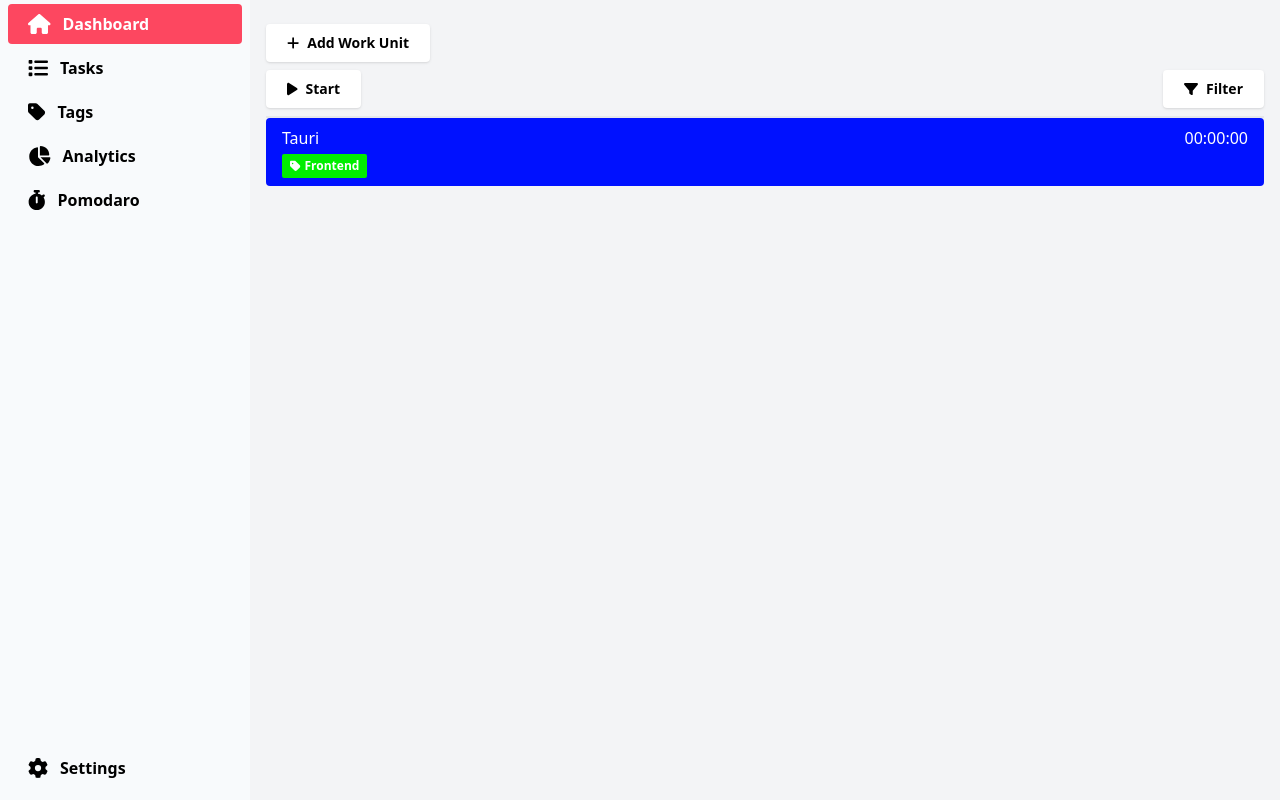
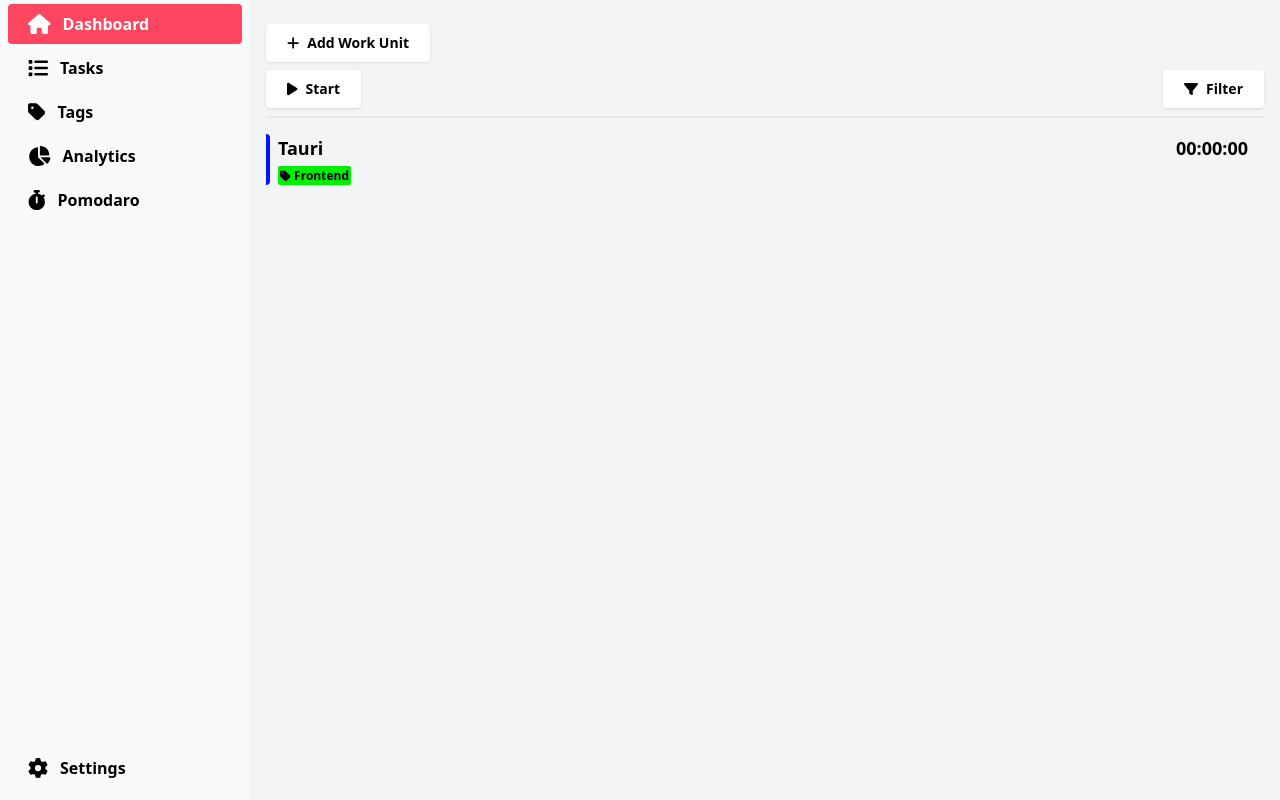
Before and after one commit to AthithianV/chrono-log, a React (Vite) app: page / in a window 1280 px wide. Built offline with nearby package versions, Linux system fonts and the light colour scheme.

Commit message:
feat: enhance WorkUnitForm and TaskDropDown components; integrate selectedUnit for improved task management and update styles for better UI consistency

```diff
--- a/src/App.css
+++ b/src/App.css
@@ -7,6 +7,7 @@
 :root{
   --title-bar-height: 6vh;
   --body-height: 94vh;
+  --primary-color: "#FD4760";
 }
 
 .logo-font {
--- a/src/components/Dashboard/TaskDropDown.tsx
+++ b/src/components/Dashboard/TaskDropDown.tsx
@@ -12,15 +12,22 @@ type PropType = {
       start_time: Date;
       end_time: Date | null;
       duration: number;
-    }>
+    }>,
+  selectedUnitTask: Task|null
 }
 
-const TaskDropDown = ({setValue}:PropType) => {
+const TaskDropDown = ({setValue, selectedUnitTask}:PropType) => {
 
   const {tasks} = useTask();
   const [task, setTask] = useState<Task|null>(null);
   const [dropdown, setDropdown] = useState(false);
   const dropdownRef = useRef<HTMLUListElement|null>(null);
+
+  useEffect(()=>{
+    if(selectedUnitTask){
+      setTask(selectedUnitTask);
+    }
+  }, []);
 
   useEffect(()=>{
 
--- a/src/components/Dashboard/WorkUnitForm.tsx
+++ b/src/components/Dashboard/WorkUnitForm.tsx
@@ -7,7 +7,6 @@ import InputContainer from "../form/InputContainer";
 import WorkUnitFormControls from "./WorkUnitFormControls";
 import TimeElement from "../form/TimeElement";
 import useWorkUnit from "../../store/workUnitStore";
-import { TagIcon } from "../../assets/icons";
 import TaskDropDown from "./TaskDropDown";
 import { error } from "@tauri-apps/plugin-log";
 import { getToday } from "../../utils/dateTime";
@@ -18,12 +17,17 @@ import useTask from "../../store/taskStore";
 
 const WorkUnitForm = () => {
 
-  const {selectedTags, removeTag, addWorkUnit} = useWorkUnit();
+  const {selectedTags, selectedUnit, removeTag, addWorkUnit} = useWorkUnit();
   const {tasks} = useTask();
   const {register, getValues, setValue, handleSubmit, reset, formState: {errors}} = useForm({
     resolver: zodResolver(WorkUnitSchema),
     defaultValues: {
-        date: getToday()
+        description: selectedUnit?selectedUnit.description:null,
+        details: selectedUnit?selectedUnit.details:null,
+        date: selectedUnit?selectedUnit.date:getToday(),
+        start_time: selectedUnit?selectedUnit.start_time:undefined,
+        end_time: selectedUnit?selectedUnit.end_time:null,
+        task: selectedUnit?selectedUnit.task.id:undefined,
     }
   });
 
@@ -65,7 +69,7 @@ const WorkUnitForm = () => {
         </InputContainer>
 
         <InputContainer title={"Task"} error={errors.task?.message}>
-            <TaskDropDown setValue={setValue}/>
+            <TaskDropDown setValue={setValue} selectedUnitTask={selectedUnit?selectedUnit.task:null}/>
         </InputContainer>
 
         <InputContainer title={"Date"} error={errors.date?.message}>
--- a/src/components/Dashboard/WorkUnitItem.tsx
+++ b/src/components/Dashboard/WorkUnitItem.tsx
@@ -1,7 +1,10 @@
+import useWorkUnit from "../../store/workUnitStore"
 import { timeFormat } from "../../utils/dateTime"
 import TagItem from "../Tag/TagItem"
 
 const WorkUnitItem = ({workunit}:{workunit:WorkUnit}) => {
+
+  const {selectUnit} = useWorkUnit();
 
   const unitStyle = {
     backgroundColor: workunit.task.color?workunit.task.color: undefined
@@ -9,9 +12,12 @@ const WorkUnitItem = ({workunit}:{workunit:WorkUnit}) => {
 
 
   return (
-    <div style={unitStyle} className="flex justify-between px-4 py-2 text-white rounded cursor-pointer">
+    <div className="flex justify-between py-2 pe-4 rounded cursor-pointer hover:bg-gray-200" onClick={()=>selectUnit(workunit)}>
+
+        <div className="flex gap-2">
+          <span style={unitStyle} className="px-[2px] rounded-r"></span>
           <div>
-          <h4>{workunit.description}</h4>
+            <h4 className="font-semibold text-lg">{workunit.description}</h4>
             <ul className="mt-1">
               {
                 workunit.tags.map((tag, index)=>(
@@ -20,8 +26,9 @@ const WorkUnitItem = ({workunit}:{workunit:WorkUnit}) => {
               }
             </ul>
           </div>
+        </div>
         <div>
-            <span>{timeFormat(workunit.duration)}</span>
+            <span className="font-semibold text-lg">{timeFormat(workunit.duration)}</span>
         </div>
 
     </div>
--- a/src/components/Tag/TagItem.tsx
+++ b/src/components/Tag/TagItem.tsx
@@ -3,7 +3,7 @@ import { TagIcon } from "../../assets/icons"
 const TagItem = ({name, color}:{name:string, color:string|null}) => {
   return (
     <div
-    className="py-1 px-2 text-xs font-semibold rounded-sm flex-center gap-1 cursor-pointer hover-shadow"
+    className="p-[0.1rem] text-xs font-semibold rounded-sm flex-center gap-1 cursor-pointer hover-shadow"
     style={{backgroundColor: color?color:undefined}}>
         {TagIcon}
         <span>{name}</span>
--- a/src/components/Task/TaskOption.tsx
+++ b/src/components/Task/TaskOption.tsx
@@ -6,22 +6,43 @@ type PropType = {
 const TaskOption = ({payForm, setPayForm}:PropType) => {
   return (
     <div className='flex gap-10 mb-2'>
-        <div className='flex-center gap-2'>
-            <div
-                className='bg-white h-4 w-4 rounded-full flex-center border border-black'
-                onClick={()=>setPayForm("hourly_rate")}>
-                {payForm==="hourly_rate" && <span className='h-3 w-3 rounded-full bg-primary cursor-pointer shadow'></span>}
-            </div>
+        <div className='flex-center gap-1'>
+            <svg width="24" height="24" viewBox="0 0 24 24"
+            className="cursor-pointer" onClick={() => setPayForm("hourly_rate")}>
+
+            <circle
+                cx="12"
+                cy="12"
+                r="7"
+                fill="white"
+                stroke="black" strokeWidth="1" className="shadow" />
+
+            {payForm === "hourly_rate" && (
+                <circle
+                    cx="12"
+                    cy="12"
+                    r="6"
+                    fill="#FD4760"
+                />
+            )}
+            </svg>
             <label>Hourly Rate</label>
         </div>
 
-        <div className='flex-center gap-2'>
-            <div
-                className='bg-white h-4 w-4 rounded-full flex-center border border-black cursor-pointer shadow'
-                onClick={()=>setPayForm("lump_sum")}>
-                {payForm==="lump_sum" && <span className='h-3 w-3 rounded-full bg-primary'></span>}
-            </div>
-            <label htmlFor='lump_sum'>Lump Sum</label>
+        <div className='flex-center gap-1'>
+            <svg width="24" height="24" viewBox="0 0 24 24"
+            className="cursor-pointer" onClick={() => setPayForm("lump_sum")}>
+
+            <circle cx="12" cy="12" r="7" fill="white"
+                stroke="black" strokeWidth="1" className="shadow" />
+
+            {payForm === "lump_sum" && (
+                <circle cx="12" cy="12"
+                r="6" fill="#FD4760"
+                />
+            )}
+            </svg>
+            <label>Lump Sum</label>
         </div>
     </div>
   )
--- a/src/pages/Dashboard.tsx
+++ b/src/pages/Dashboard.tsx
@@ -13,7 +13,7 @@ const Dashboard = () => {
 
       <div className="flex-1">
         <DashboardControls/>
-        <ul>
+        <ul className="py-2">
           {
             workUnits[0].units.map((unit, index)=>(
               <li key={index}>
--- a/src/store/workUnitStore.ts
+++ b/src/store/workUnitStore.ts
@@ -6,8 +6,9 @@ type State = {
         date: Date,
         units: WorkUnit[]
     }[],
+    selectedUnit: WorkUnit | null,
     selectedTags: Tag[],
-    workUnitFormView: boolean
+    workUnitFormView: boolean,
 }
 
 type Action = {
@@ -15,6 +16,7 @@ type Action = {
         date: Date,
         units: WorkUnit[]
     }[])=>void,
+    selectUnit: (unit:WorkUnit)=>void,
     selectTag: (tag:Tag)=>void,
     removeTag: (tagId:number)=>void,
     addWorkUnit: (workUnit:WorkUnit)=>void,
@@ -49,10 +51,12 @@ const useWorkUnit = create<State & Action>((set)=>({
     }],
     workUnitFormView: false,
     selectedTags: [],
+    selectedUnit: null,
 
     setWorkUnits: (workUnits)=>set(()=>{
         return {workUnits}
     }),
+    selectUnit: (workUnit)=>set(()=>({selectedUnit: workUnit, workUnitFormView: true})),
     addWorkUnit: (workUnit)=>set((state)=>{
         const index = state.workUnits.findIndex(unit=>unit.date===workUnit.date);
         if(index==-1){
```
Lines whose indentation alone changed are shown as unchanged.
